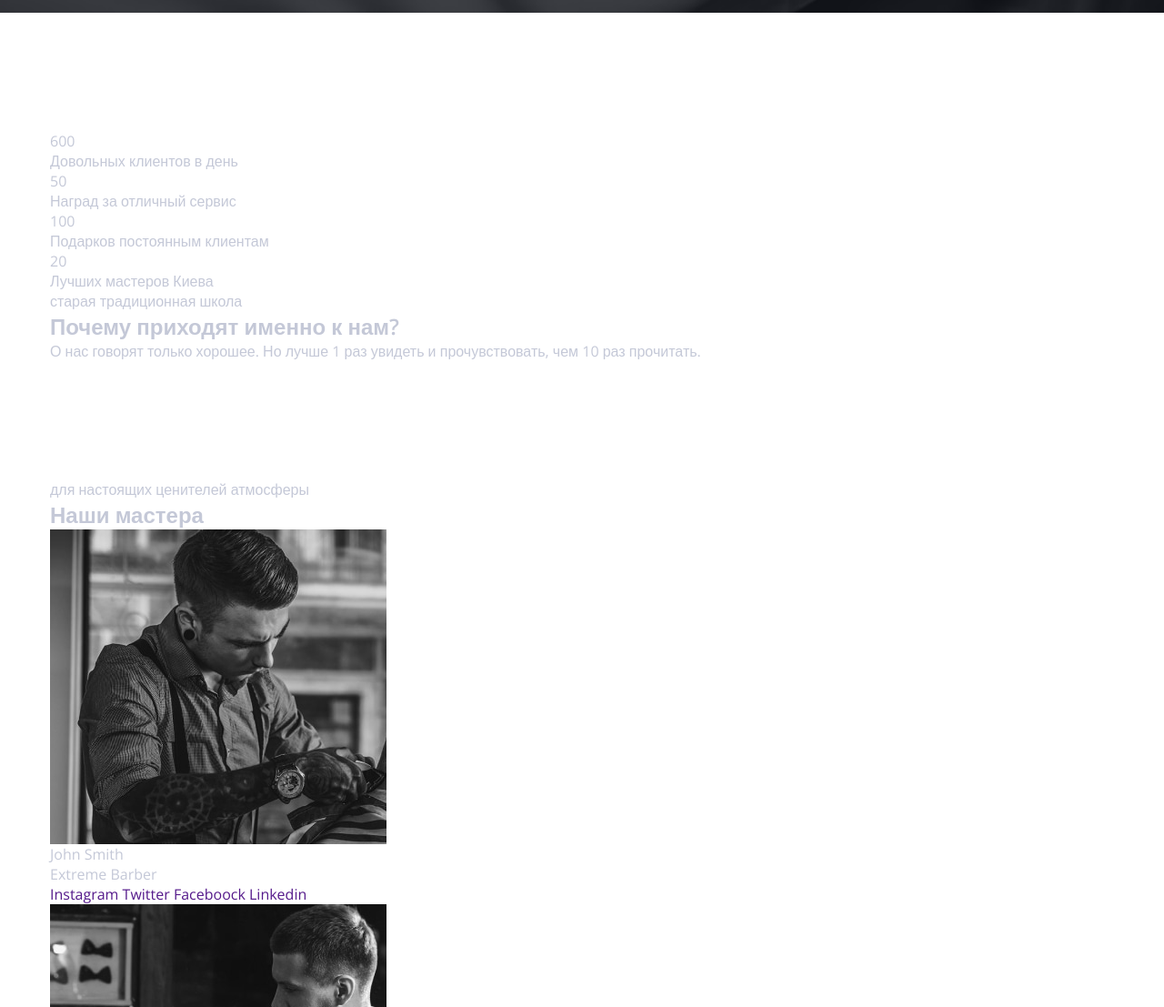
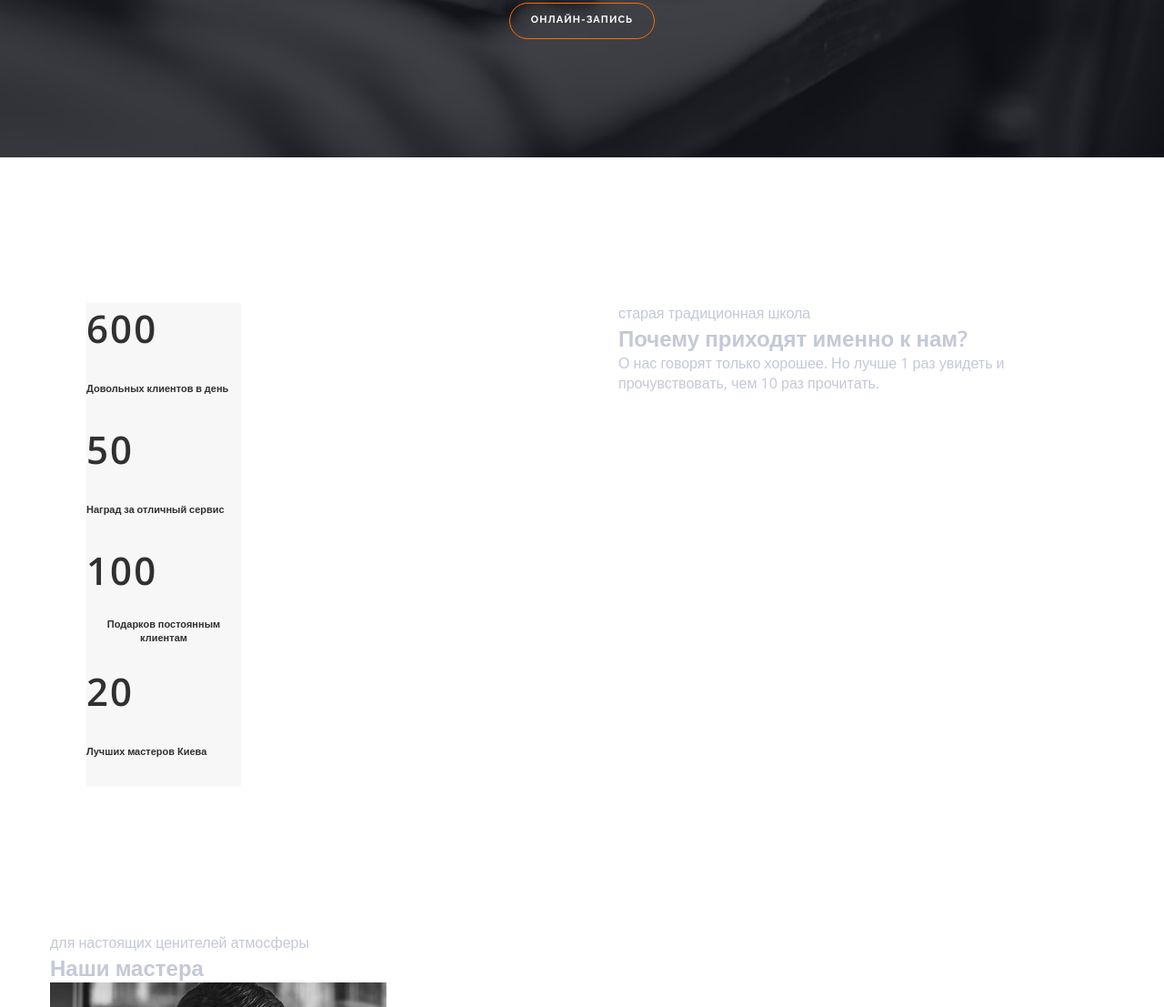
Before and after one commit to Rechkalov1/Practic, a plain HTML site: page index.html in a window 1280 px wide. Shown: the part 1667-2774 px from the top of the page at 91% size. Drawn offline with nearby package versions, Linux system fonts and the light colour scheme.

Commit message:
сохран

```diff
--- a/css/styles.css
+++ b/css/styles.css
@@ -55,7 +55,7 @@ body {
   box-sizing: border-box;
   border-radius: 25px;
   border: 1px solid var(--orange-color);
-
+  cursor: pointer;
   text-transform: uppercase;
 }
 /* Стилизация Секции */
@@ -199,14 +199,25 @@ body {
 }
 .button {
   font-family: var(--second-family);
-
+  align-items: center;
   font-weight: var(--font-weight600);
   font-size: 11px;
   line-height: 1.36;
-  text-align: right;
   letter-spacing: 0.1em;
   color: var(--white-color);
   background-color: transparent;
+  justify-content: center;
+  margin-right: auto;
+  margin-left: auto;
+  display: block;
+  margin-top: 50px;
+}
+.button:hover,
+.button:focus {
+  background: var(--orange-color);
+  border: 1px solid var(--orange-color);
+  box-sizing: border-box;
+  border-radius: 25px;
 }
 /* Main Секция */
 .portfolio-info {
@@ -324,3 +335,38 @@ body {
   margin-bottom: 44px;
   color: var(--white-color);
 }
+/* Секция Довольные клиенты */
+.clients {
+  display: flex;
+}
+.clients-info {
+  padding: 30px 40px;
+  flex-basis: calc(100% / 2);
+}
+.clients-cart {
+  display: flex;
+  flex-wrap: wrap;
+  width: 170px;
+  height: 133px;
+  background: #f7f7f7;
+}
+.clients-number {
+  font-family: var(--main-family);
+
+  font-weight: var(--font-weight700);
+  font-size: 42px;
+  line-height: 1.35;
+  text-align: center;
+  letter-spacing: 0.05em;
+
+  color: var(--p-color);
+}
+.clients-coments {
+  font-family: var(--main-family);
+  font-weight: var(--font-weight600);
+  font-size: 11px;
+  line-height: 1.36;
+  text-align: center;
+
+  color: var(--p-color);
+}
--- a/index.html
+++ b/index.html
@@ -127,32 +127,46 @@
                 </ul>
             </li>
             </ul>
-        <button type="button">Онлайн-запись</button>
+        <button class="button main-btn" type="button ">Онлайн-запись</button>
     </div>
 
     </section>
-<section  class="section">
-  <div  class="container">
+<section class="section">
+ <div  class="container">
+    <div class="clients" >
+    <div class="clients-info">
+      <div class="clients-cart">
+      <ul>
+        <li  class="clients-number">600</li>
+    </ul>
+    <p class="clients-coments">Довольных клиентов в день</p>
+    </div>
+     <div class="clients-cart">
     <ul>
-        <li>600</li>
-    </ul>
-    <p>Довольных клиентов в день</p>
-    <ul>
-        <li>50</li>
+        <li class="clients-number">50</li>
         </ul>
-        <p>Наград за отличный сервис </p>
+        <p class="clients-coments">Наград за отличный сервис </p>
+        </div>
+         <div class="clients-cart">
         <ul>
-            <li>100</li>
+            <li class="clients-number">100</li>
 
         </ul>
-        <p>Подарков постоянным клиентам</p>
+        <p class="clients-coments">Подарков постоянным клиентам</p>
+        </div>
+        <div class="clients-cart">
     <ul>
-        <li>20</li>
+        <li class="clients-number">20</li>
     </ul>
-    <p>Лучших мастеров Киева </p>
+    <p class="clients-coments">Лучших мастеров Киева </p>
+  </div>
+  </div>
+  <div class="clients-info">
     <p>старая традиционная школа</p>
     <h2>Почему приходят именно к нам?</h2>
     <p>О нас говорят только хорошее. Но лучше 1 раз увидеть и прочувствовать, чем 10 раз прочитать. </p>
+</div>
+
 </div>
 </section>
 <section class="container">
```
